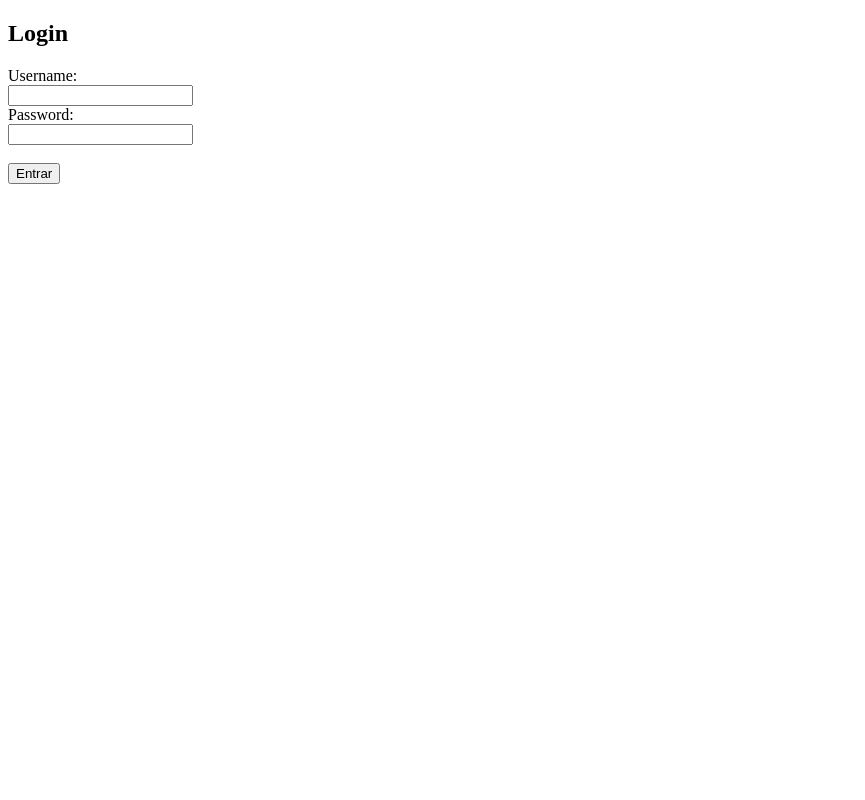
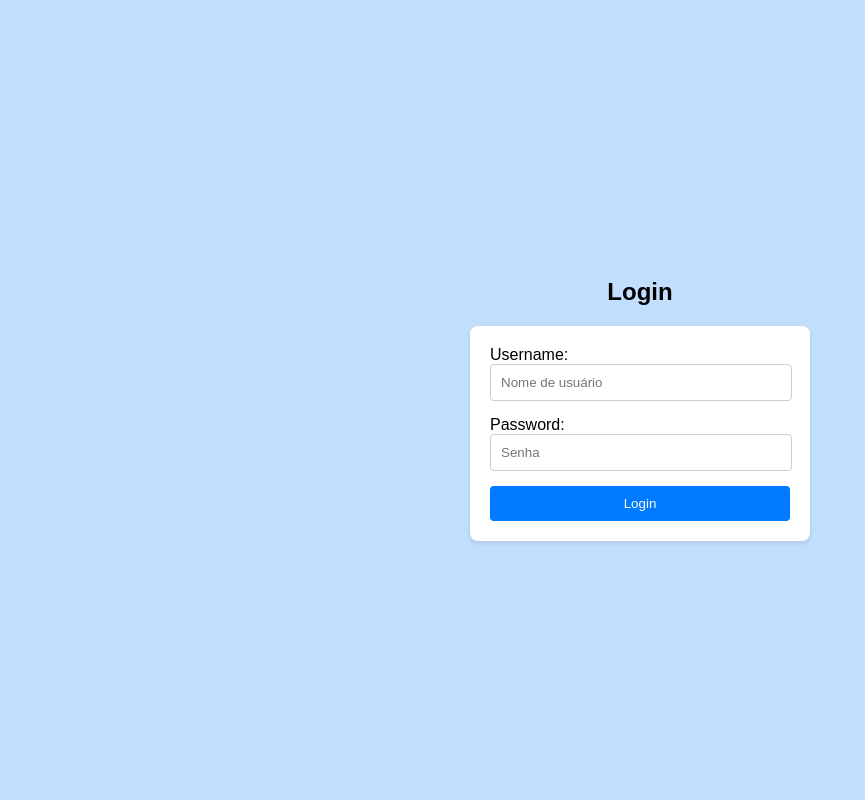
Before and after one commit to natinhaaa/mysql, a Flask app: page / in a window 1280 px wide. Shown: the whole page, without its empty margins (0-865 px from the left). Run offline with Flask 3, Linux system fonts and the light colour scheme.

Commit message:
update estilização

```diff
--- a/app.py
+++ b/app.py
@@ -21,8 +21,8 @@ def login():
 # Rota para lidar com o processo de login
 @app.route('/login', methods=['POST'])
 def login_post():
-    login = request.form['login']
-    senha = request.form['senha']
+    login = request.form['username']
+    senha = request.form['password']
 
     cursor.execute("select * from Usuarios WHERE Login = %s AND Senha = %s", (login, senha))
     user = cursor.fetchone()
--- a/templates/index.html
+++ b/templates/index.html
@@ -5,6 +5,64 @@
     <meta name="viewport" content="width=device-width, initial-scale=1.0">
     <title>Login</title>
 </head>
+
+<style>
+    body {
+        font-family: Arial, sans-serif;
+        background-color: #c2defd;
+        margin: 0;
+        padding: 0;
+        display: flex;
+        justify-content: center;
+        align-items: center;
+        height: 100vh;
+    }
+    form {
+        background-color: #ffffff;
+        padding: 20px;
+        border-radius: 8px;
+        box-shadow: 0 2px 4px rgba(0, 0, 0, 0.1);
+        width: 300px;
+        animation: fade-in 1s ease-out;
+    }
+
+    @keyframes fade-in {
+        from {
+            opacity: 0;
+            transform: translateY(-20px);
+        }
+        to {
+            opacity: 1;
+            transform: translateY(0);
+        }
+    }
+
+    h2 {
+        text-align: center;
+        margin-bottom: 20px;
+    }
+    input[type="text"],
+    input[type="password"] {
+        width: calc(100% - 20px);
+        padding: 10px;
+        margin-bottom: 15px;
+        border: 1px solid #ccc;
+        border-radius: 4px;
+    }
+    input[type="submit"] {
+        width: 100%;
+        background-color: #007bff;
+        color: #fff;
+        padding: 10px;
+        border: none;
+        border-radius: 4px;
+        cursor: pointer;
+        transition: background-color 0.3s;
+    }
+    input[type="submit"]:hover {
+        background-color: #0056b3;
+    }
+</style>
 
     {% block head %}
     {% endblock %}
--- a/templates/login.html
+++ b/templates/login.html
@@ -1,14 +1,15 @@
 {% extends 'index.html' %}
 
 {% block body %}
-    <h2>Login</h2>
+
     <div class="login-form">
+        <h2>Login</h2>
         <form method="POST" action="/login">
             <label for="login">Username:</label><br>
-            <input type="text" id="login" name="login"><br>
+            <input type="text" name="username" placeholder="Nome de usuário"><br>
             <label for="senha">Password:</label><br>
-            <input type="password" id="senha" name="senha"><br><br>
-            <input type="submit" value="Entrar">
+            <input type="password" name="password" placeholder="Senha"><br>
+            <input type="submit" value="Login">
         </form>
     </div>
     <p>{{ mensagem }}</p>
```
